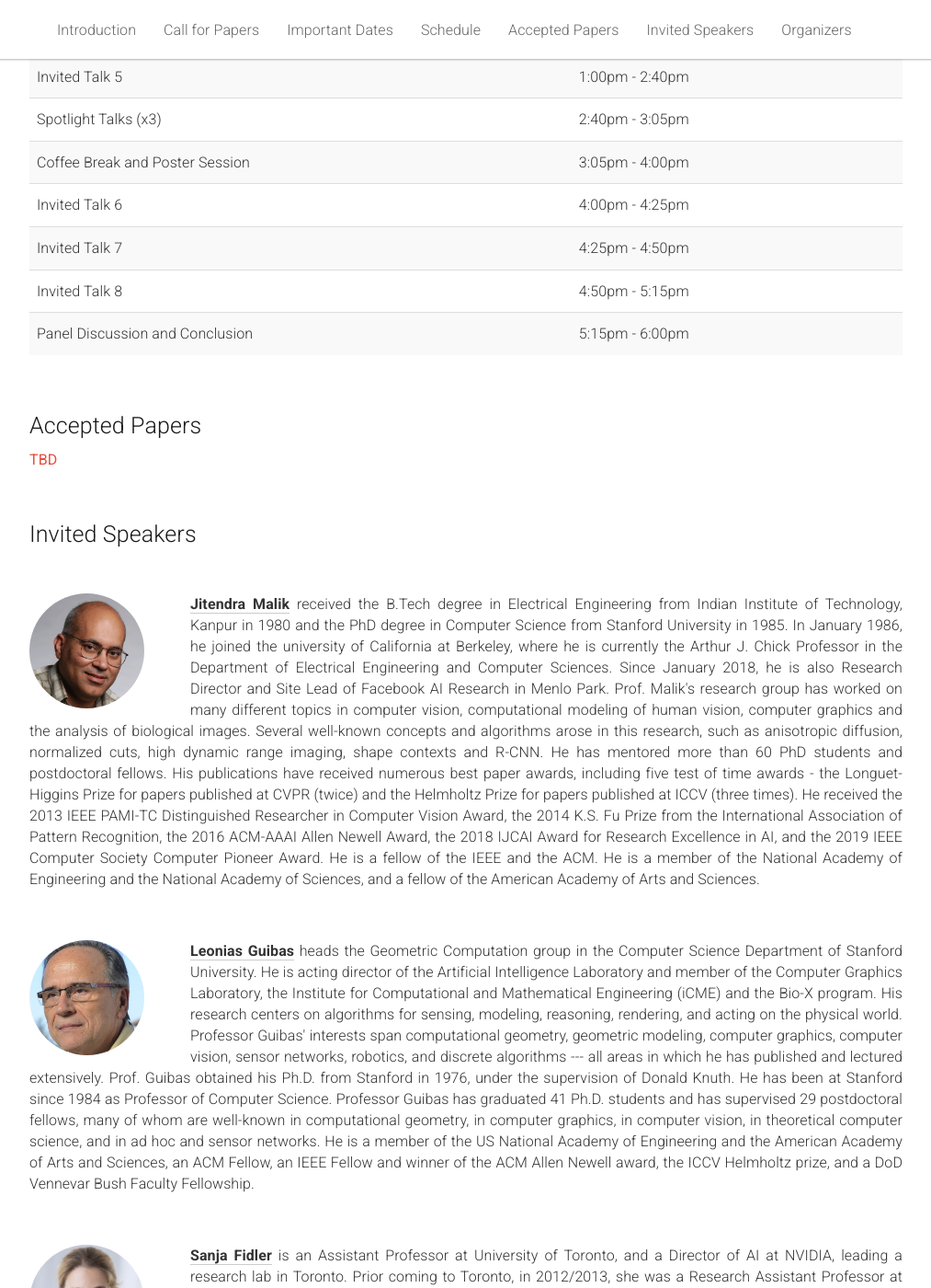
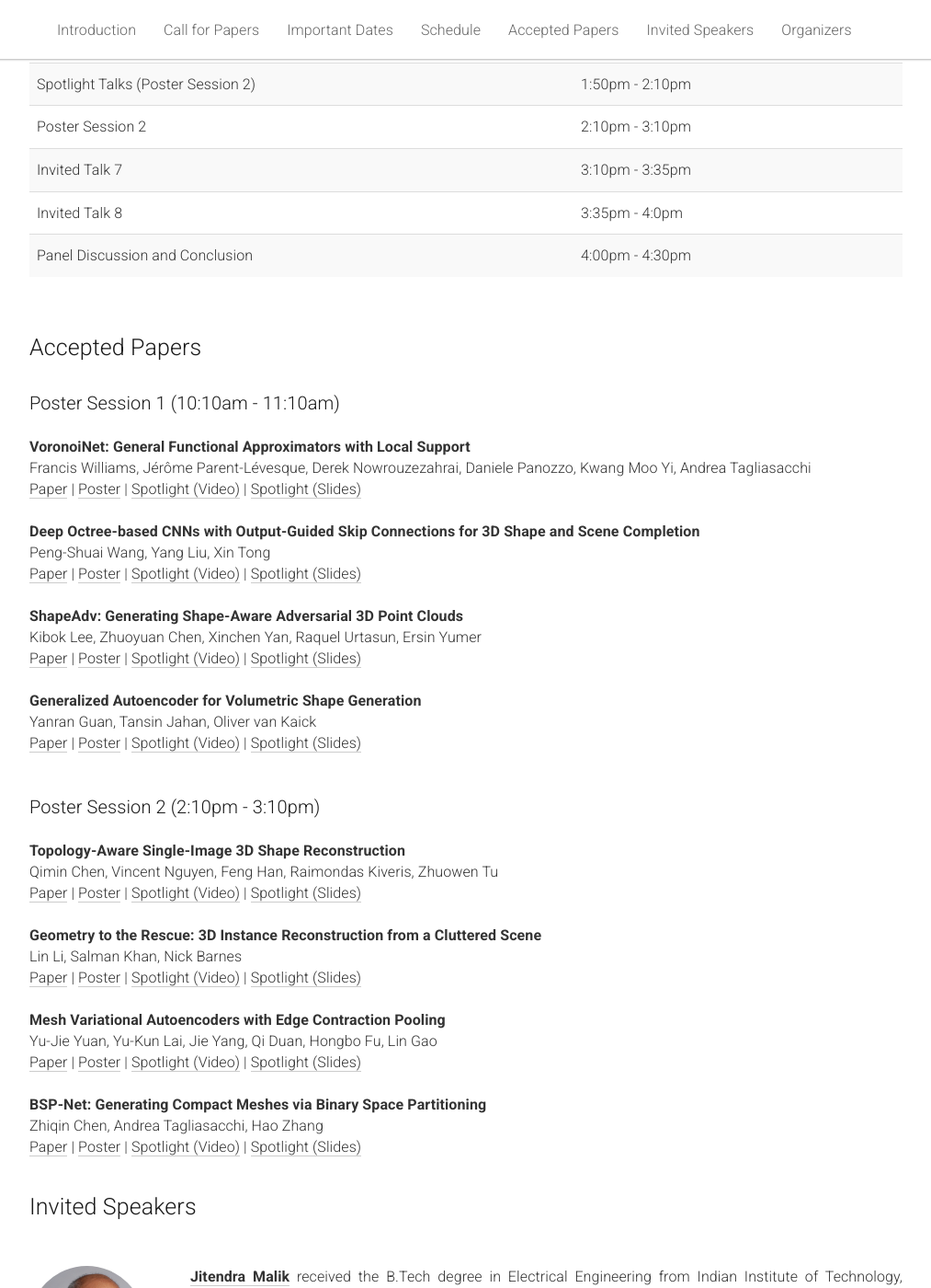
Before and after one commit to learn3dgen/learn3dgen.github.io, a Jekyll site: the page built from _pages/home.md, in a window 1280 px wide and 1400 px high, scrolled down 1919 px. Shown: the whole window at 92% size, without its empty margins (133-1146 px from the left). Built offline with Jekyll 4.4.1, drawn with Linux system fonts in a browser that asks for light colours; some of the changed text lies outside the part shown.

Commit message:
Update schedule, add accepted papers.

```diff
--- a/_pages/home.md
+++ b/_pages/home.md
@@ -30,7 +30,7 @@ acknowledgements: ""
   </div>
 </div> -->
 
-<b>UPDATE 2020-03-02: We decided to have our submitted and accepted papers included in the CVPR 2020 proceedings. This allows for authors to present novel work at our workshop and get a reputable publication on IEEE Xplore/CVF open access. Please note the changed submission date.</b>
+<!-- <b>UPDATE 2020-03-02: We decided to have our submitted and accepted papers included in the CVPR 2020 proceedings. This allows for authors to present novel work at our workshop and get a reputable publication on IEEE Xplore/CVF open access. Please note the changed submission date.</b> -->
 
 <br>
 <div class="row" id="intro">
@@ -106,7 +106,7 @@ acknowledgements: ""
         </tr>
         <tr>
           <td>Workshop Date</td>
-          <td>TBD, one of June 14,15,19 2020</td>
+          <td>June 14 2020</td>
         </tr>
       </tbody>
     </table>
@@ -136,52 +136,52 @@ acknowledgements: ""
           <td>9:25am - 9:50am</td>
         </tr>
         <tr>
-          <td>Spotlight Talks (x3)</td>
-          <td>9:50am - 10:05am</td>
+          <td>Spotlight Talks (Poster Session 1)</td>
+          <td>9:50am - 10:10am</td>
         </tr>
         <tr>
-          <td>Coffee Break and Poster Session</td>
-          <td>10:05am - 11:00am</td>
+          <td>Poster Session 1</td>
+          <td>10:10am - 11:10am</td>
         </tr>
         <tr>
           <td>Invited Talk 3</td>
-          <td>11:00am - 11:25am</td>
+          <td>11:10am - 11:35am</td>
         </tr>
         <tr>
           <td>Invited Talk 4</td>
-          <td>11:25am - 11:50am</td>
+          <td>11:35am - 12:00pm</td>
         </tr>
         <tr>
           <td>Lunch Break</td>
-          <td>11:50am - 1:00pm</td>
+          <td>12:50pm - 1:00pm</td>
         </tr>
         <tr>
           <td>Invited Talk 5</td>
-          <td>1:00pm - 2:40pm</td>
-        </tr>
-        <tr>
-          <td>Spotlight Talks (x3)</td>
-          <td>2:40pm - 3:05pm</td>
-        </tr>
-        <tr>
-          <td>Coffee Break and Poster Session</td>
-          <td>3:05pm - 4:00pm</td>
+          <td>1:00pm - 1:25pm</td>
         </tr>
         <tr>
           <td>Invited Talk 6</td>
-          <td>4:00pm - 4:25pm</td>
+          <td>1:25pm - 1:50pm</td>
+        </tr>
+        <tr>
+          <td>Spotlight Talks (Poster Session 2)</td>
+          <td>1:50pm - 2:10pm</td>
+        </tr>
+        <tr>
+          <td>Poster Session 2</td>
+          <td>2:10pm - 3:10pm</td>
         </tr>
         <tr>
           <td>Invited Talk 7</td>
-          <td>4:25pm - 4:50pm</td>
+          <td>3:10pm - 3:35pm</td>
         </tr>
         <tr>
           <td>Invited Talk 8</td>
-          <td>4:50pm - 5:15pm</td>
+          <td>3:35pm - 4:0pm</td>
         </tr>
         <tr>
           <td>Panel Discussion and Conclusion</td>
-          <td>5:15pm - 6:00pm</td>
+          <td>4:00pm - 4:30pm</td>
         </tr>
       </tbody>
     </table>
@@ -195,18 +195,58 @@ acknowledgements: ""
   </div>
 </div>
 
-<span style="color:#e74c3c;font-weight:400;">TBD</span>
-
-<!--
-<br>
 <div class="row">
+  <br/>
   <div class="col-md-12">
-    <span style="font-weight:200;">DeepSDF: Learning Continuous Signed Distance Functions for Shape Representation</span><br>
-    Jeong Joon Park, Peter Florence, Julian Straub, Richard Newcombe, Steven Lovegrove<br>
-    <a href="https://drive.google.com/file/d/1oYUQOicJ-gIcLaQUnrE23azPDMW5VphP/view?usp=sharing">Paper</a> | Poster #24 AM (morning)
+    <h3>Poster Session 1 (10:10am - 11:10am)</h3>
+    <br/>
+    <span style="font-weight:bold;">VoronoiNet: General Functional Approximators with Local Support</span><br>
+    Francis Williams, Jérôme Parent-Lévesque, Derek Nowrouzezahrai, Daniele Panozzo,  Kwang Moo Yi, Andrea Tagliasacchi<br>
+    <a href="#">Paper</a> | <a href="#">Poster</a> | <a href="#">Spotlight (Video)</a> | <a href="#">Spotlight (Slides)</a>
+    <br/>
+    <br/>
+    <span style="font-weight:bold;">Deep Octree-based CNNs with Output-Guided Skip Connections for 3D Shape and Scene Completion</span><br>
+    Peng-Shuai Wang, Yang Liu, Xin Tong<br>
+    <a href="#">Paper</a> | <a href="#">Poster</a> | <a href="#">Spotlight (Video)</a> | <a href="#">Spotlight (Slides)</a>
+    <br/>
+    <br/>
+    <span style="font-weight:bold;">ShapeAdv: Generating Shape-Aware Adversarial 3D Point Clouds</span><br>
+    Kibok Lee, Zhuoyuan Chen, Xinchen Yan, Raquel Urtasun, Ersin Yumer<br>
+    <a href="#">Paper</a> | <a href="#">Poster</a> | <a href="#">Spotlight (Video)</a> | <a href="#">Spotlight (Slides)</a>
+    <br/>
+    <br/>
+    <span style="font-weight:bold;">Generalized Autoencoder for Volumetric Shape Generation</span><br>
+    Yanran Guan, Tansin Jahan, Oliver van Kaick<br>
+    <a href="#">Paper</a> | <a href="#">Poster</a> | <a href="#">Spotlight (Video)</a> | <a href="#">Spotlight (Slides)</a>
   </div>
 </div>
- -->
+
+<div class="row">
+  <br/>
+  <br/>
+  <div class="col-md-12">
+    <h3>Poster Session 2 (2:10pm - 3:10pm)</h3>
+    <br/>
+    <span style="font-weight:bold;">Topology-Aware Single-Image 3D Shape Reconstruction</span><br>
+    Qimin Chen, Vincent Nguyen, Feng Han, Raimondas Kiveris, Zhuowen Tu<br>
+    <a href="#">Paper</a> | <a href="#">Poster</a> | <a href="#">Spotlight (Video)</a> | <a href="#">Spotlight (Slides)</a>
+    <br/>
+    <br/>
+    <span style="font-weight:bold;">Geometry to the Rescue: 3D Instance Reconstruction from a Cluttered Scene</span><br>
+    Lin Li, Salman Khan, Nick Barnes<br>
+    <a href="#">Paper</a> | <a href="#">Poster</a> | <a href="#">Spotlight (Video)</a> | <a href="#">Spotlight (Slides)</a>
+    <br/>
+    <br/>
+    <span style="font-weight:bold;">Mesh Variational Autoencoders with Edge Contraction Pooling</span><br>
+    Yu-Jie Yuan, Yu-Kun Lai, Jie Yang,  Qi Duan, Hongbo Fu, Lin Gao<br>
+    <a href="#">Paper</a> | <a href="#">Poster</a> | <a href="#">Spotlight (Video)</a> | <a href="#">Spotlight (Slides)</a>
+    <br/>
+    <br/>
+    <span style="font-weight:bold;">BSP-Net: Generating Compact Meshes via Binary Space Partitioning</span><br>
+    Zhiqin Chen, Andrea Tagliasacchi, Hao Zhang<br>
+    <a href="#">Paper</a> | <a href="#">Poster</a> | <a href="#">Spotlight (Video)</a> | <a href="#">Spotlight (Slides)</a>
+  </div>
+</div>
 
 <br>
 <div class="row" id="speakers">
```
